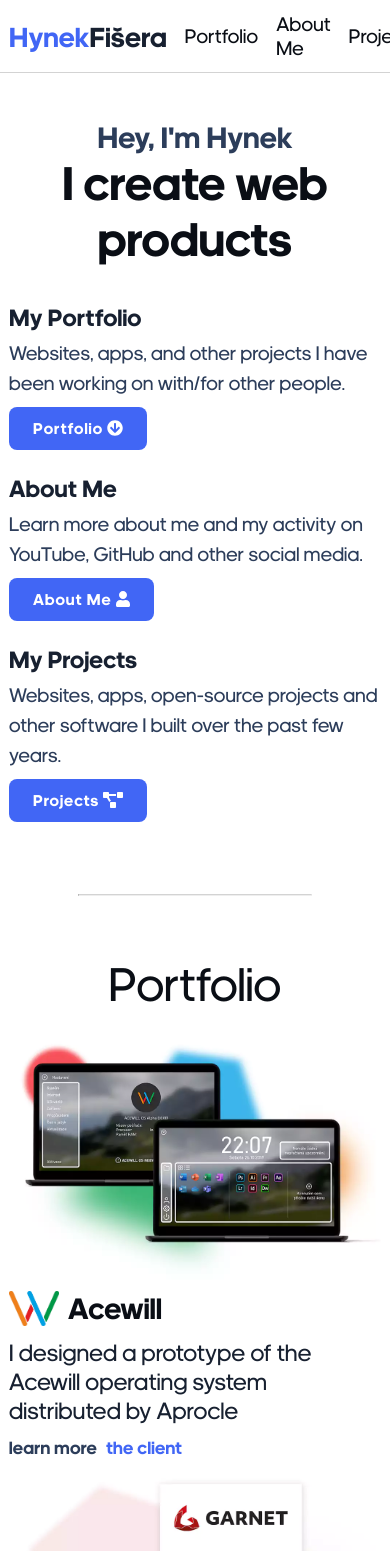
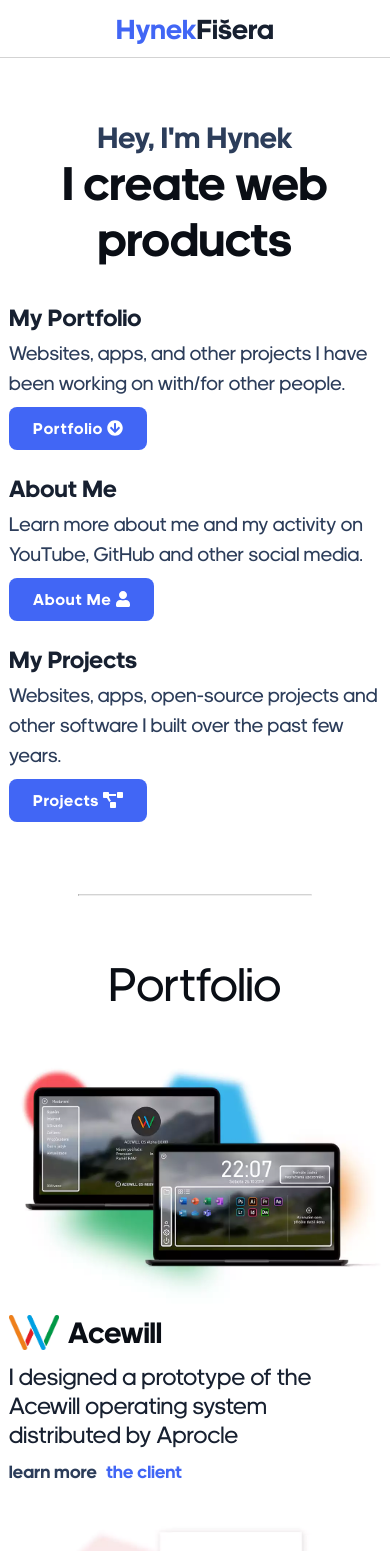
Before and after one commit to hynekfisera/hynekfisera.com, a Next.js app: page / in a window 390 px wide. Shown: the top 1551 px of the page. Built offline with nearby package versions, Linux system fonts and the light colour scheme.

Commit message:
Update globals.scss

```diff
--- a/styles/globals.scss
+++ b/styles/globals.scss
@@ -28,6 +28,14 @@
 
   .index h2 {
     font-size: 4rem !important;
+  }
+
+  header .container div {
+    justify-content: center !important;
+
+    nav {
+      display: none !important;
+    }
   }
 }
 
@@ -193,6 +201,10 @@
         flex-direction: row-reverse;
       }
 
+      .row {
+        margin-top: 2rem;
+      }
+
       .row > div {
         display: flex;
         flex-direction: row;
@@ -305,7 +317,7 @@
     }
 
     > div:not(.social) {
-      font-size: 20px;
+      font-size: 1.25rem;
       display: block;
       text-align: center;
       font-weight: 700;
```
